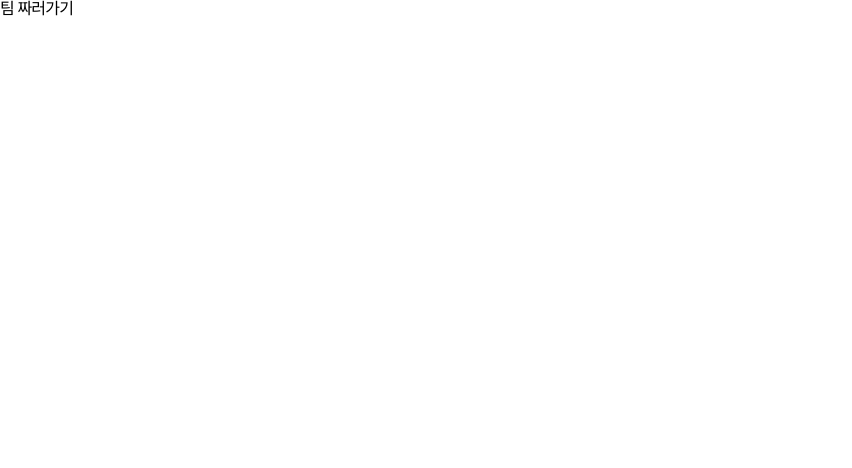
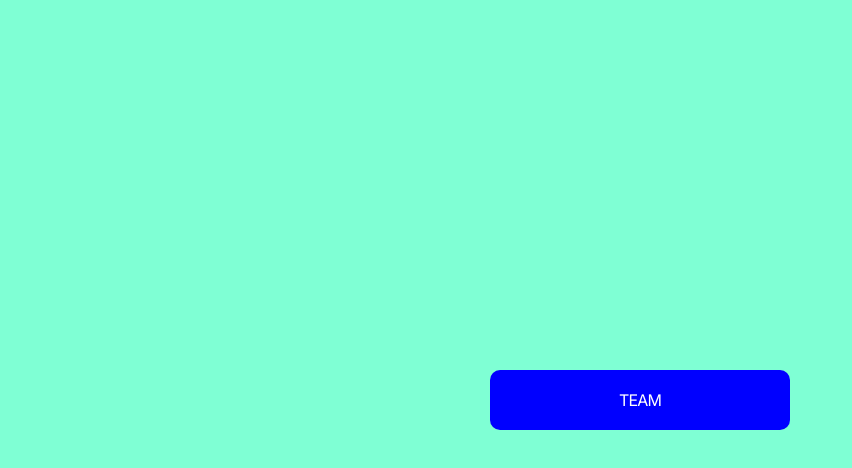
Before and after one commit to Keunyeong/-fm_board, a React (Create React App) app: page / in a window 1280 px wide. Shown: the top 468 px of the page, without its empty margins (0-852 px from the left). Built offline with nearby package versions, Linux system fonts and the light colour scheme.

Commit message:
Feat: 페이지 구성

```diff
--- a/src/routes/index.tsx
+++ b/src/routes/index.tsx
@@ -1,13 +1,16 @@
 import { Route, Routes } from 'react-router-dom'
+import styles from './routes.module.scss'
 import Login from './login'
 import Team from './team'
 
 const App = () => {
   return (
-    <Routes>
-      <Route path='/' element={<Login />} />
-      <Route path='/team' element={<Team />} />
-    </Routes>
+    <main className={styles.main}>
+      <Routes>
+        <Route path='/' element={<Login />} />
+        <Route path='/team' element={<Team />} />
+      </Routes>
+    </main>
   )
 }
 
--- a/src/routes/login/index.tsx
+++ b/src/routes/login/index.tsx
@@ -1,10 +1,13 @@
 import { Link } from 'react-router-dom'
+import styles from './login.module.scss'
 
 const Login = () => {
   return (
-    <div>
-      <Link to='/team'>팀 짜러가기</Link>
-    </div>
+    <main className={styles.main}>
+      <Link to='/team' className={styles.linkBtn}>
+        TEAM
+      </Link>
+    </main>
   )
 }
 
--- /dev/null
+++ b/src/routes/login/login.module.scss
@@ -0,0 +1,20 @@
+@use '../../styles/constants/colors';
+
+.main {
+  display: flex;
+  align-items: center;
+  justify-content: center;
+  width: 100%;
+  height: 100%;
+}
+
+.linkBtn {
+  display: flex;
+  align-items: center;
+  justify-content: center;
+  width: 300px;
+  height: 60px;
+  color: colors.$WHITE;
+  background-color: blue;
+  border-radius: 10px;
+}
--- /dev/null
+++ b/src/routes/routes.module.scss
@@ -0,0 +1,8 @@
+.main {
+  display: flex;
+  align-items: center;
+  justify-content: center;
+  width: 100vw;
+  height: 100vh;
+  background-color: aquamarine;
+}
--- a/src/routes/team/index.tsx
+++ b/src/routes/team/index.tsx
@@ -1,5 +1,34 @@
+import { ChangeEvent, FormEvent, useState } from 'react'
+import styles from './team.module.scss'
+
+// const PLAYERINFO = {
+//   name: '이근영',
+//   position: 'FW',
+//   backNum: '19',
+// }
+
 const Team = () => {
-  return <div>팀 짜는 페이지</div>
+  const [name, setName] = useState('')
+  const handleInputNameChange = (e: ChangeEvent<HTMLInputElement>) => {
+    const { value } = e.currentTarget
+    setName(value)
+  }
+  const handleAddPlayerSubmit = (e: FormEvent<HTMLFormElement>) => {
+    e.preventDefault()
+    // console.log(name)
+  }
+  return (
+    <main className={styles.main}>
+      <div>
+        <h1>팀 빌딩</h1>
+      </div>
+      <div>
+        <form action='submit' onSubmit={handleAddPlayerSubmit}>
+          <input type='text' name='name' value={name} onChange={handleInputNameChange} />
+        </form>
+      </div>
+    </main>
+  )
 }
 
 export default Team
--- /dev/null
+++ b/src/routes/team/team.module.scss
@@ -0,0 +1,7 @@
+.main {
+  display: flex;
+  align-items: center;
+  justify-content: center;
+  width: 100%;
+  height: 100%;
+}
```
